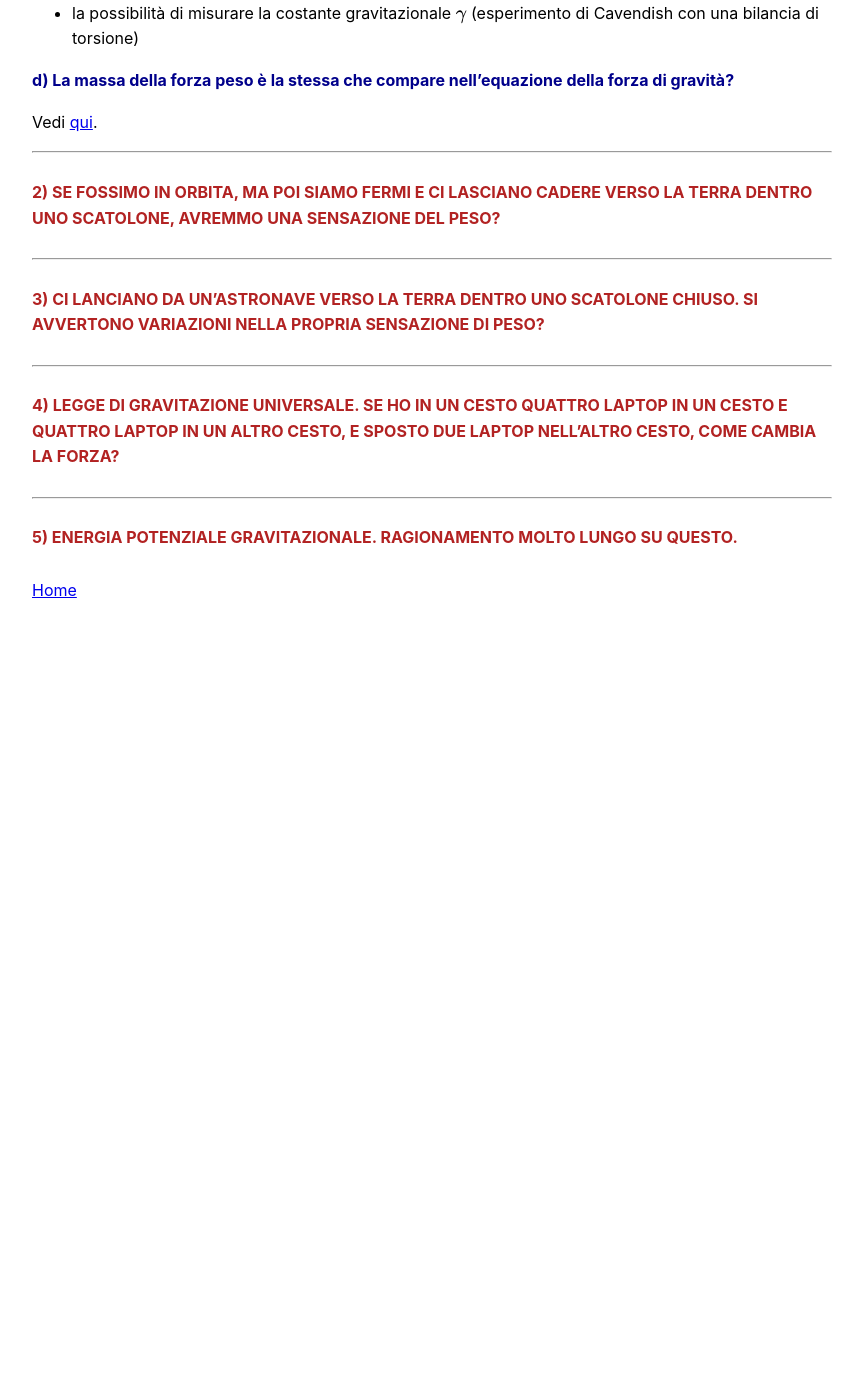
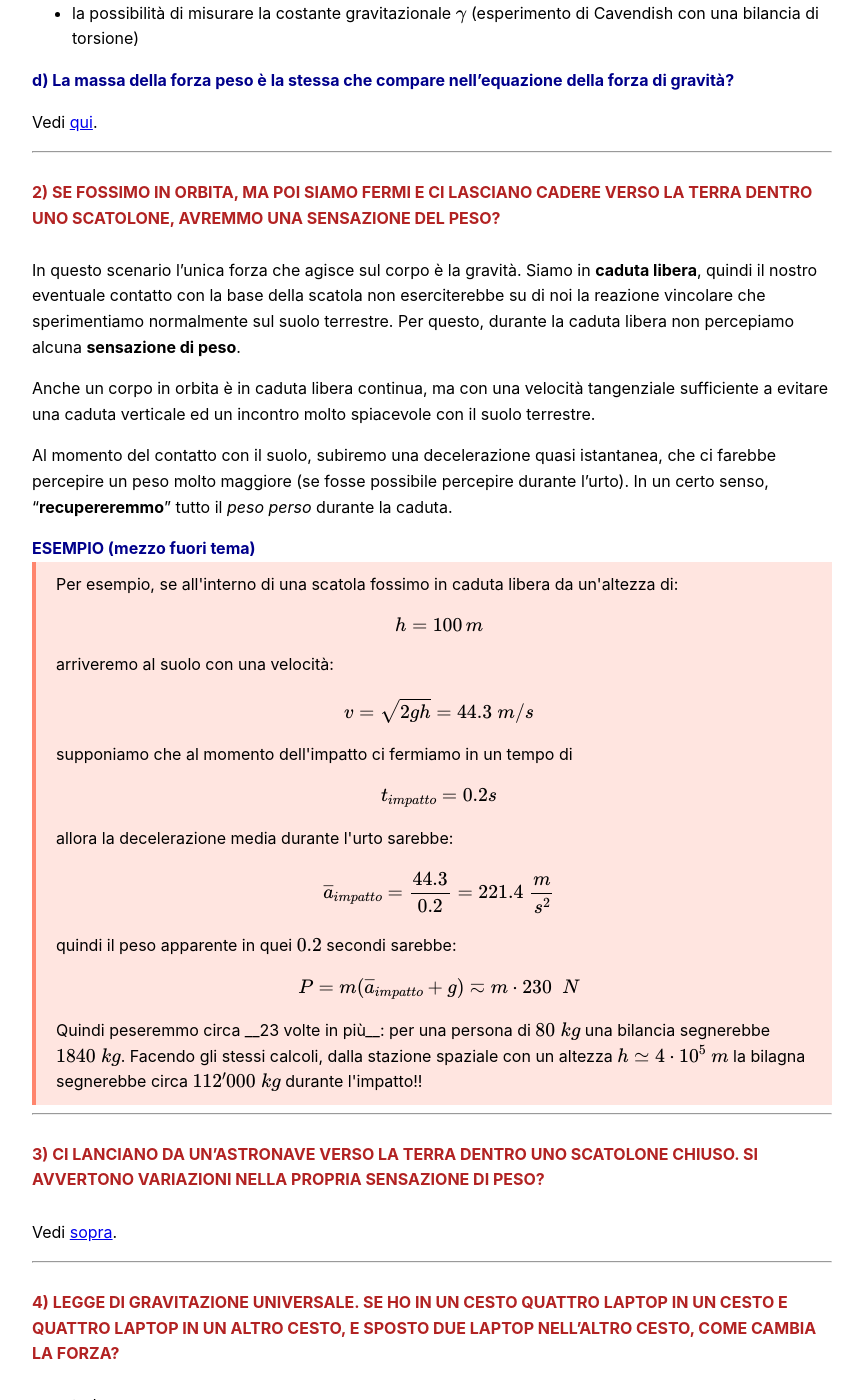
Before and after one commit to FedericoMenegoz/UNITN-fisica-orale, a Jekyll site: the page built from content/forza-gravitazionale.md, in a window 1280 px wide and 1400 px high, scrolled down 2200 px. Shown: the whole window, without its empty margins (208-1071 px from the left). Built offline with Jekyll 4.4.1, drawn with Linux system fonts in a browser that asks for light colours; our own code applies the rules of GitHub Pages for plain Markdown files; before the commit the page ends 2839 px from its top, so only the background shows below that.

Commit message:
Updated forza gravitazionale

```diff
--- a/content/forza-gravitazionale.md
+++ b/content/forza-gravitazionale.md
@@ -69,15 +69,60 @@ Vedi [qui](#massa-inerziale-gravitazionale).
 {% assign counter = counter | plus: 1 %}
 ##### {{ counter }}) Se fossimo in orbita, ma poi siamo fermi e ci lasciano cadere verso la terra dentro uno scatolone, avremmo una sensazione del peso?
 
+In questo scenario l’unica forza che agisce sul corpo è la gravità. Siamo in __caduta libera__, quindi il nostro eventuale contatto con la base della scatola non eserciterebbe su di noi la reazione vincolare che sperimentiamo normalmente sul suolo terrestre. Per questo, durante la caduta libera non percepiamo alcuna __sensazione di peso__.
+
+Anche un corpo in orbita è in caduta libera continua, ma con una velocità tangenziale sufficiente a evitare una caduta verticale ed un incontro molto spiacevole con il suolo terrestre.
+
+Al momento del contatto con il suolo, subiremo una decelerazione quasi istantanea, che ci farebbe percepire un peso molto maggiore (se fosse possibile percepire durante l'urto). In un certo senso, "__recupereremmo__" tutto il _peso perso_ durante la caduta.
+
+###### ESEMPIO (mezzo fuori tema)
+
+<div class="esempio">
+
+Per esempio, se all'interno di una scatola fossimo in caduta libera da un'altezza di:
+
+$$h = 100\,m$$
+
+arriveremo al suolo con una velocità:
+
+$$v = \sqrt {2gh} = 44.3 \;m/s $$
+
+supponiamo che al momento dell'impatto ci fermiamo in un tempo di
+
+$$
+t_{impatto} = 0.2 s
+$$
+
+allora la decelerazione media durante l'urto sarebbe:
+
+$$
+\overline a_{impatto} = \frac{44.3}{0.2} = 221.4 \;\frac m {s^2}
+$$
+quindi il peso apparente in quei $0.2$ secondi sarebbe:
+$$
+P = m(\overline a_{impatto} + g) \eqsim m\cdot  230\ \; N
+$$
+Quindi peseremmo circa __23 volte in più__: per una persona di $80\;kg$ una bilancia segnerebbe $1840\;kg$.
+
+Facendo gli stessi calcoli, dalla stazione spaziale con un altezza $h\simeq 4 \cdot 10^5 \;m$ la bilagna segnerebbe circa $112'000 \;kg$ durante l'impatto!!
+
+</div>
 
 ---
 {% assign counter = counter | plus: 1 %}
 ##### {{ counter }}) Ci lanciano da un’astronave verso la terra dentro uno scatolone chiuso. Si avvertono variazioni nella propria sensazione di peso?
+Vedi [sopra](#-counter--se-fossimo-in-orbita-ma-poi-siamo-fermi-e-ci-lasciano-cadere-verso-la-terra-dentro-uno-scatolone-avremmo-una-sensazione-del-peso).
 
 ---
 {% assign counter = counter | plus: 1 %}
 ##### {{ counter }}) Legge di gravitazione universale. Se ho in un cesto quattro laptop in un cesto e quattro laptop in un altro cesto, e sposto due laptop nell’altro cesto, come cambia la forza?
 
+- todo
+
 ---
 {% assign counter = counter | plus: 1 %}
 ##### {{ counter }}) Energia potenziale gravitazionale. Ragionamento molto lungo su questo.
+
+- todo
+
+---
```
